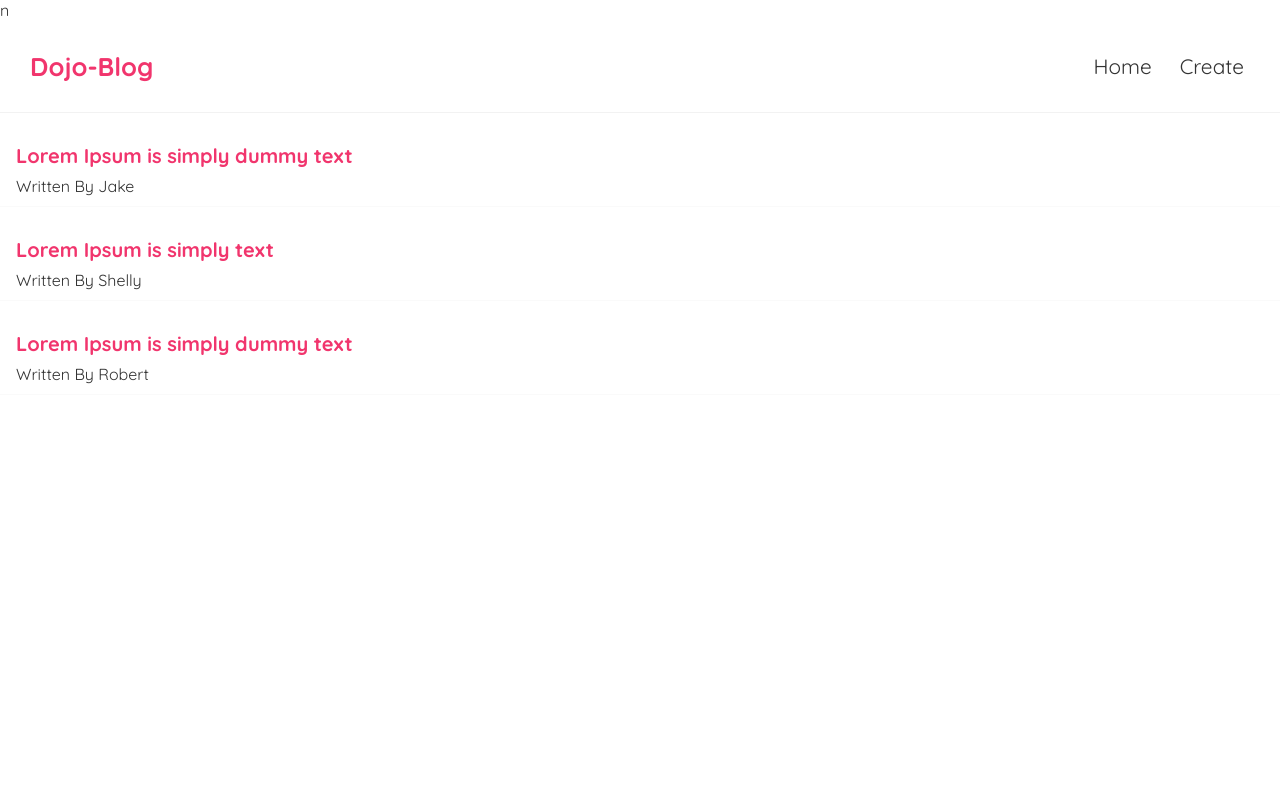
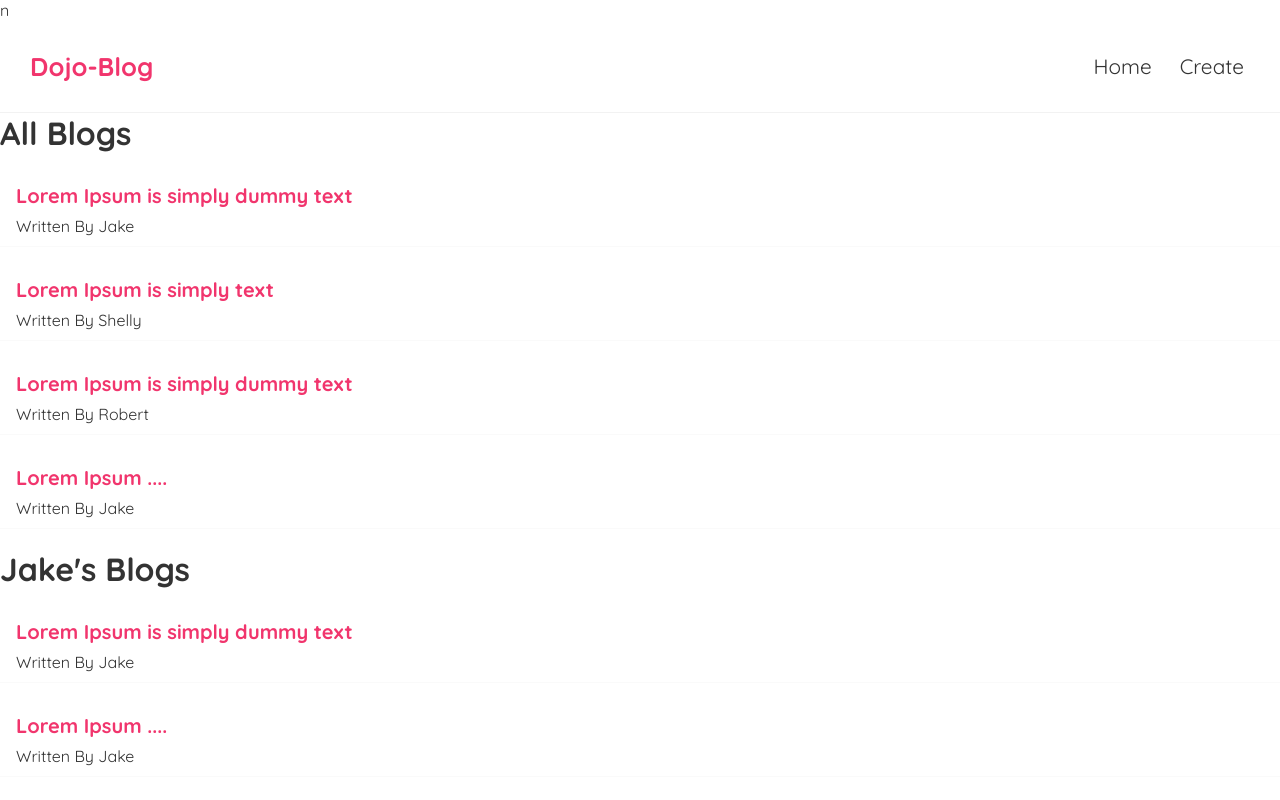
Before and after one commit to Kanwarbir02/dojo-bloG, a React (Create React App) app: page / in a window 1280 px wide. Built offline with nearby package versions, Linux system fonts and the light colour scheme.

Commit message:
Reuse components for separate titles

```diff
--- a/src/Homepage.js
+++ b/src/Homepage.js
@@ -3,15 +3,18 @@ import BlogList from "./blog_list";
 
 const Homepage = () => {
     const [blogs, setBlogs] = useState([
-        {author:"Jake", content: "Lorem Ipsum is simply dummy text", id:1},
-        {author:"Shelly", content: "Lorem Ipsum is simply  text", id:2},
-        {author:"Robert", content: "Lorem Ipsum is simply dummy text", id:3}
+        {author:"Jake", content: "Lorem Ipsum is simply dummy text", title: "Art Of Jake", id:1},
+        {author:"Shelly", content: "Lorem Ipsum is simply  text", title: "Art Of Shelly", id:2},
+        {author:"Robert", content: "Lorem Ipsum is simply dummy text", title: "Art Of Robert", id:3},
+        {author:"Jake", content: "Lorem Ipsum ....", title: "Art Of Jake", id:4}
     ])
 
     return (
 
         <div className="home">
-            <BlogList blogProp={blogs}/>
+            <BlogList blogProp={blogs} title="All Blogs"/>
+
+            <BlogList blogProp={blogs.filter((blog) => blog.author.toLowerCase() === "jake")} title="Jake's Blogs" />
 
         </div>
      );
--- a/src/blog_list.js
+++ b/src/blog_list.js
@@ -1,11 +1,14 @@
 const BlogList = (props) => {
     const blogs = props.blogProp;
+    const title = props.title
 
 
     return (
         <div className="bloglist">
+            <h1>{title}</h1>
             {blogs.map((blog) => (
             <div className="blog-preview" key={blog.id}>
+
                 <h2>{blog.content}</h2>
                 <p>Written By {blog.author}</p>
             </div>
```
